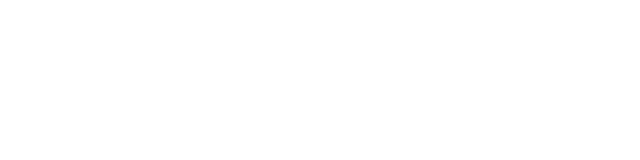
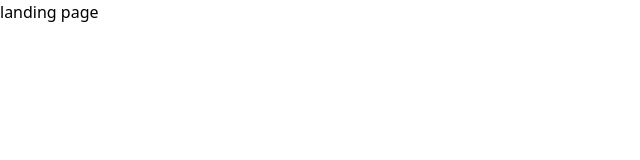
Before and after one commit to Siddhant-Baranwal/stocking, a React (Vite) app: page / in a window 1280 px wide. Shown: the top 160 px of the page, without its empty margins (0-640 px from the left). Built offline with nearby package versions, Linux system fonts and the light colour scheme.

Commit message:
initialize router dom

```diff
--- a/package.json
+++ b/package.json
@@ -11,7 +11,8 @@
   },
   "dependencies": {
     "react": "^18.3.1",
-    "react-dom": "^18.3.1"
+    "react-dom": "^18.3.1",
+    "react-router-dom": "^6.26.2"
   },
   "devDependencies": {
     "@eslint/js": "^9.9.0",
--- a/src/App.jsx
+++ b/src/App.jsx
@@ -1,8 +1,14 @@
+import React from "react"
+import { Routes, Route } from "react-router-dom"
+import Landing from "./components/Landing"
+
 function App() {
 
   return (
     <>
-
+      <Routes>
+        <Route path="/" element={<Landing />} />
+      </Routes>
     </>
   )
 }
--- /dev/null
+++ b/src/components/Landing.jsx
@@ -0,0 +1,11 @@
+import React from 'react'
+
+const Landing = () => {
+  return (
+    <div>
+      landing page
+    </div>
+  )
+}
+
+export default Landing
--- a/src/main.jsx
+++ b/src/main.jsx
@@ -2,9 +2,12 @@
 import { createRoot } from 'react-dom/client'
 import App from './App.jsx'
 import './index.css'
+import { BrowserRouter as Router } from 'react-router-dom'
 
 createRoot(document.getElementById('root')).render(
   <StrictMode>
+    <Router>
     <App />
+    </Router>
   </StrictMode>,
 )
```
Also changed, not shown: 1 other file (tests, documents, lock files or other folders).
